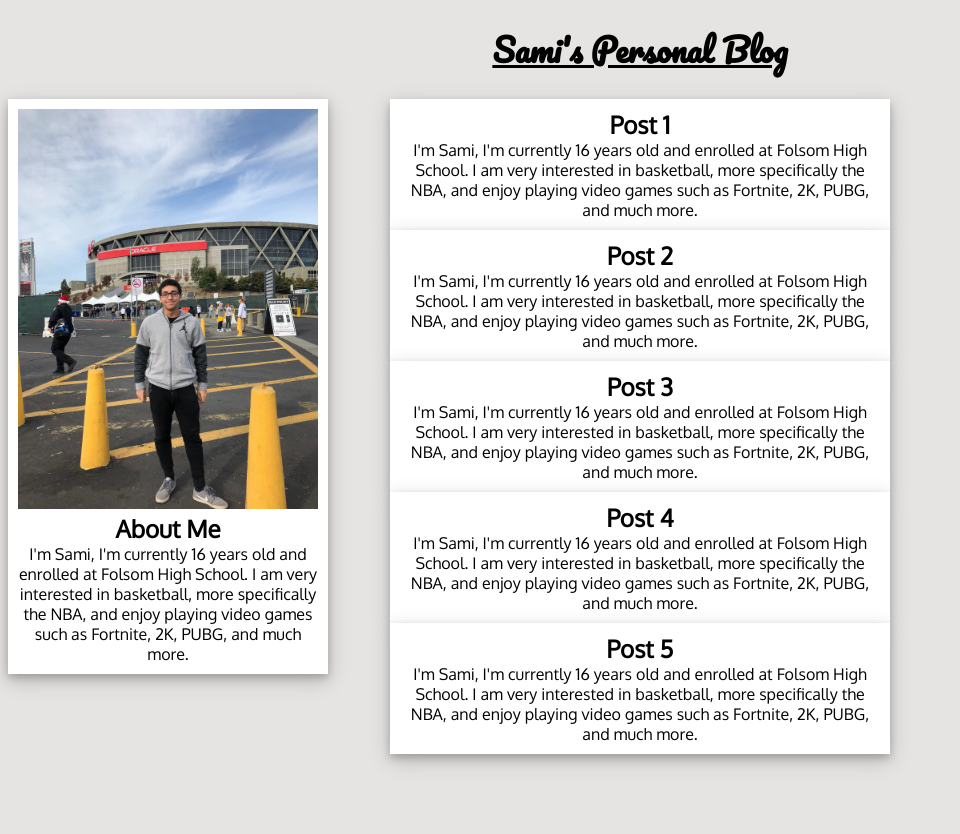
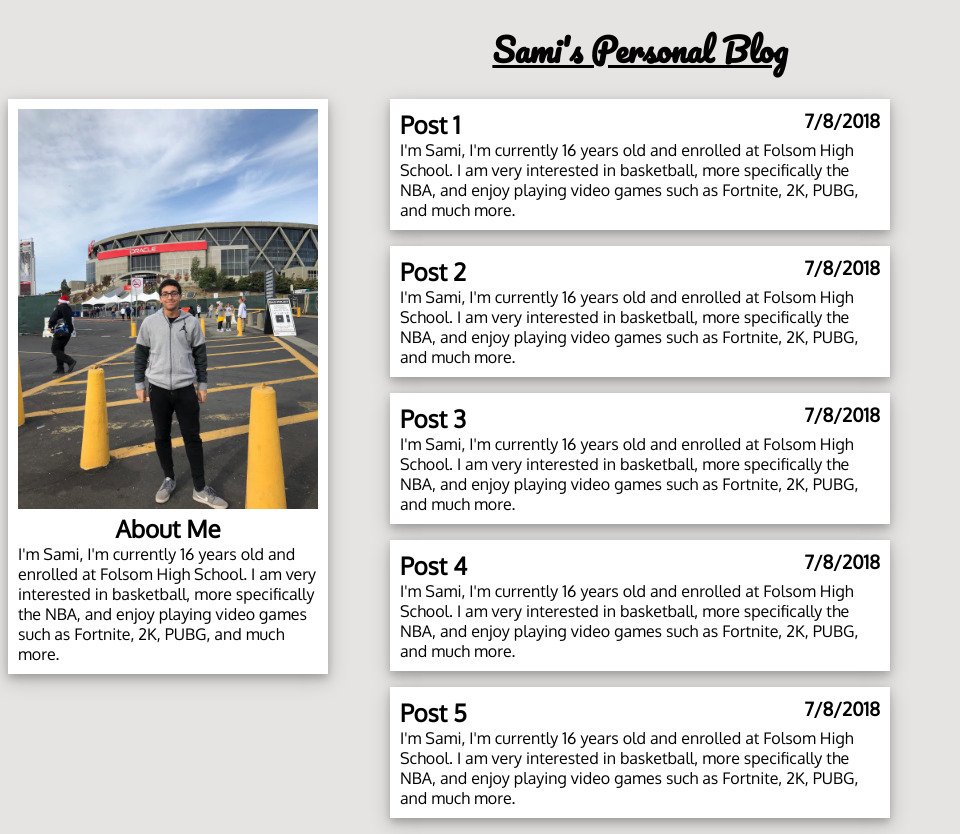
Before and after one commit to samialhamad/samidevelopment, a PHP site: page / in a window 1280 px wide. Shown: the whole page, without its empty margins (0-960 px from the left). Before the commit the page ends 766 px from the top, so only its background shows below. Run offline with PHP 8.4, Linux system fonts and the light colour scheme.

Commit message:
cards: added date, aligned heading, aligned about me

```diff
--- a/index.css
+++ b/index.css
@@ -30,6 +30,10 @@ h2 {
     }
 }
 
+#profileDiv h2 {
+    text-align: center;
+}
+
 #profileImg {
     width: 300px;
 }
@@ -47,6 +51,10 @@ ol {
     margin-right: auto;
 }
 
+li {
+    margin-bottom: 16px;
+}
+
 @media screen and (max-width: 1170px) {
     ol {
         display: inline-block;
@@ -57,4 +65,18 @@ ol {
     box-shadow: 0 4px 8px 0 rgba(0, 0, 0, 0.2), 0 6px 20px 0 rgba(0, 0, 0, 0.19);
     background-color: white;
     border: 10px solid white;
+    position: relative;
+    text-align: left;
 }
+
+.card h2 {
+    text-align: left;
+}
+
+.card h3 {
+    position: absolute;
+    top: 0px;
+    right: 0px;
+    padding: 0px;
+    margin: 0px;
+}
--- a/index.html
+++ b/index.html
@@ -25,26 +25,31 @@
         <ol id="blogList">
             <li class="card">
             <h2>Post 1</h2>
+            <h3>7/8/2018</h3>
             <p>I'm Sami, I'm currently 16 years old and enrolled at Folsom High School. I am very interested in basketball, more specifically the NBA, and enjoy playing video games such as Fortnite, 2K, PUBG, and much more.</p>
             </li>
 
             <li class="card">
             <h2>Post 2</h2>
+            <h3>7/8/2018</h3>
             <p>I'm Sami, I'm currently 16 years old and enrolled at Folsom High School. I am very interested in basketball, more specifically the NBA, and enjoy playing video games such as Fortnite, 2K, PUBG, and much more.</p>
             </li>
 
             <li class="card">
             <h2>Post 3</h2>
+            <h3>7/8/2018</h3>
             <p>I'm Sami, I'm currently 16 years old and enrolled at Folsom High School. I am very interested in basketball, more specifically the NBA, and enjoy playing video games such as Fortnite, 2K, PUBG, and much more.</p>
             </li>
 
             <li class="card">
             <h2>Post 4</h2>
+            <h3>7/8/2018</h3>
             <p>I'm Sami, I'm currently 16 years old and enrolled at Folsom High School. I am very interested in basketball, more specifically the NBA, and enjoy playing video games such as Fortnite, 2K, PUBG, and much more.</p>
             </li>
 
             <li class="card">
             <h2>Post 5</h2>
+            <h3>7/8/2018</h3>
             <p>I'm Sami, I'm currently 16 years old and enrolled at Folsom High School. I am very interested in basketball, more specifically the NBA, and enjoy playing video games such as Fortnite, 2K, PUBG, and much more.</p>
             </li>
 
```
